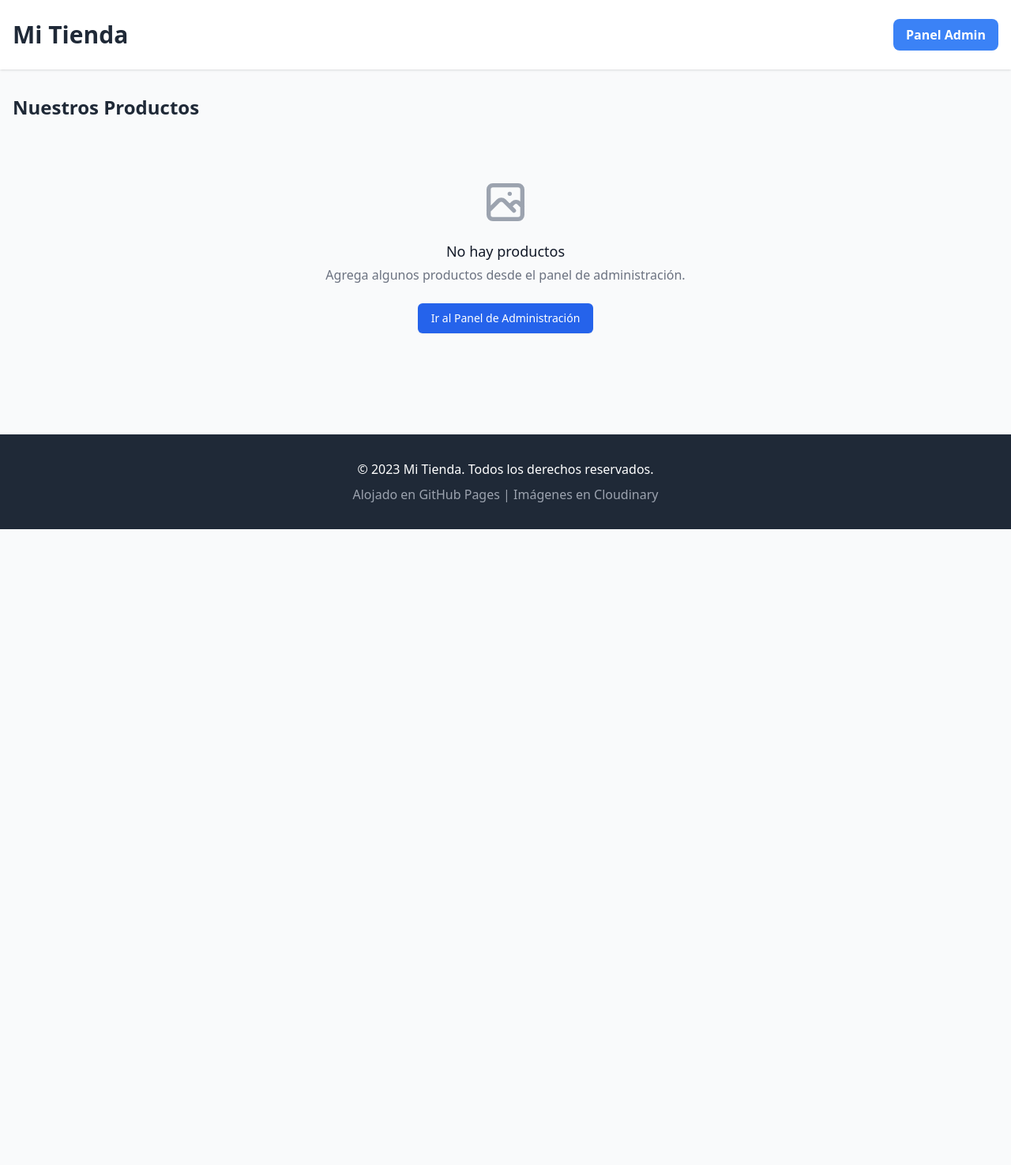
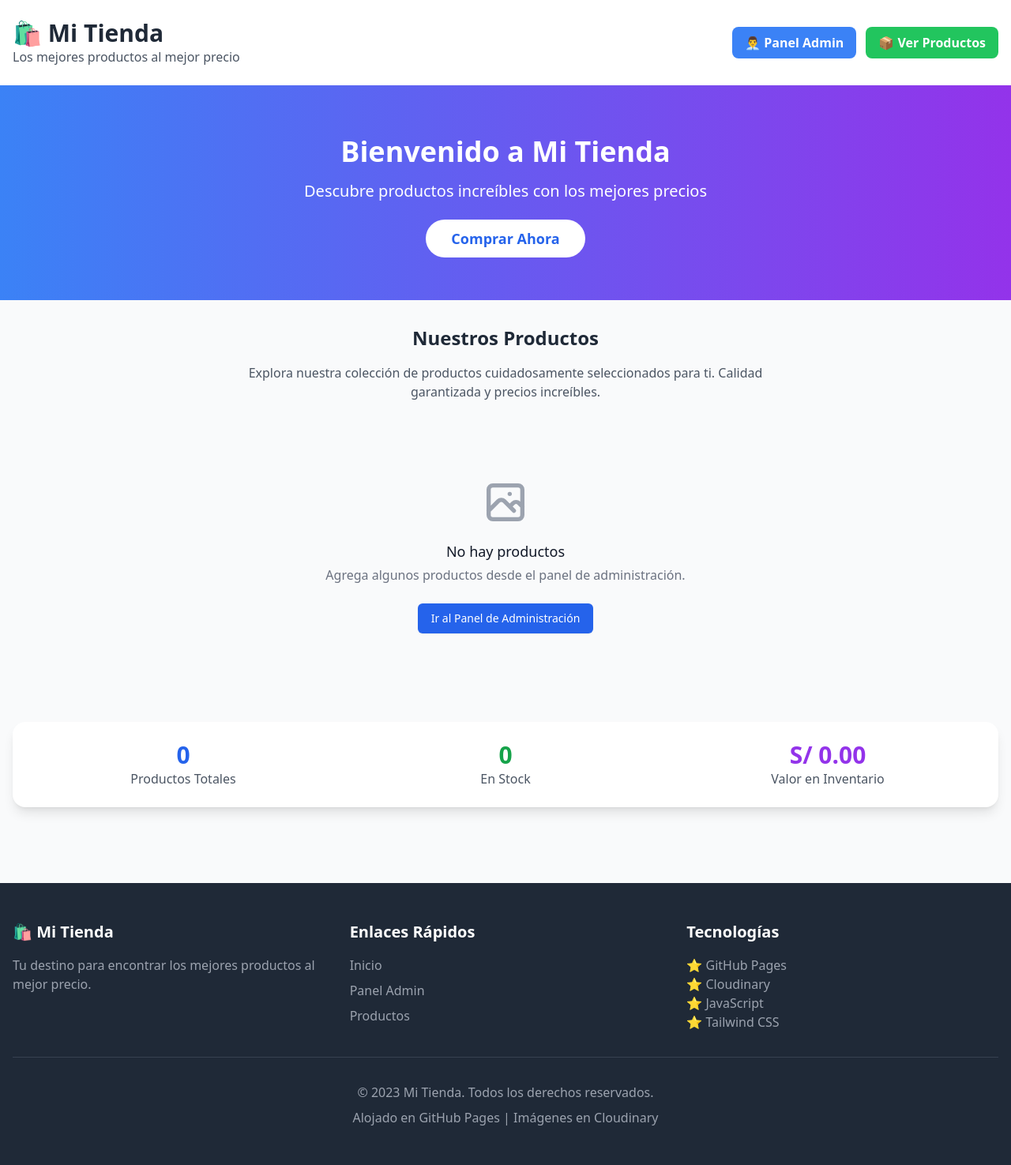
Before and after one commit to R0drigoAV/mi_tienda, a plain HTML site: page index.html in a window 1280 px wide. Shown: the whole page at 79% size. Before the commit the page ends 800 px from the top, so only its background shows below. Drawn offline with nearby package versions, Linux system fonts and the light colour scheme.

Commit message:
Diseño completo de tienda con estadísticas y mejoras visuales

```diff
--- a/index.html
+++ b/index.html
@@ -3,35 +3,145 @@
 <head>
   <meta charset="UTF-8">
   <meta name="viewport" content="width=device-width, initial-scale=1.0">
-  <title>Tienda</title>
+  <title>Mi Tienda Online</title>
   <script src="https://cdn.tailwindcss.com"></script>
+  <style>
+    .product-card {
+      transition: all 0.3s ease;
+    }
+    .product-card:hover {
+      transform: translateY(-5px);
+      box-shadow: 0 20px 25px -5px rgba(0, 0, 0, 0.1), 0 10px 10px -5px rgba(0, 0, 0, 0.04);
+    }
+    .line-clamp-2 {
+      display: -webkit-box;
+      -webkit-line-clamp: 2;
+      -webkit-box-orient: vertical;
+      overflow: hidden;
+    }
+    .media-preview {
+      height: 192px;
+      object-fit: cover;
+      width: 100%;
+    }
+  </style>
 </head>
 <body class="bg-gray-50 min-h-screen">
-  <header class="bg-white shadow">
+  <!-- Header -->
+  <header class="bg-white shadow-lg">
     <div class="container mx-auto px-4 py-6">
-      <div class="flex justify-between items-center">
-        <h1 class="text-3xl font-bold text-gray-800">Mi Tienda</h1>
-        <a href="admin.html" class="bg-blue-500 hover:bg-blue-600 text-white font-semibold py-2 px-4 rounded-lg">
-          Panel Admin
-        </a>
+      <div class="flex flex-col sm:flex-row justify-between items-center gap-4">
+        <div class="text-center sm:text-left">
+          <h1 class="text-3xl font-bold text-gray-800">🛍️ Mi Tienda</h1>
+          <p class="text-gray-600">Los mejores productos al mejor precio</p>
+        </div>
+        <div class="flex gap-3">
+          <a href="admin.html" class="bg-blue-500 hover:bg-blue-600 text-white font-semibold py-2 px-4 rounded-lg">
+            👨‍💼 Panel Admin
+          </a>
+          <a href="#products" class="bg-green-500 hover:bg-green-600 text-white font-semibold py-2 px-4 rounded-lg">
+            📦 Ver Productos
+          </a>
+        </div>
       </div>
     </div>
   </header>
 
-  <main class="container mx-auto py-8 px-4">
-    <h2 class="text-2xl font-semibold mb-6 text-gray-800">Nuestros Productos</h2>
-    <div id="product-list" class="grid grid-cols-1 sm:grid-cols-2 md:grid-cols-3 gap-6">
+  <!-- Hero Section -->
+  <section class="bg-gradient-to-r from-blue-500 to-purple-600 text-white py-16">
+    <div class="container mx-auto px-4 text-center">
+      <h2 class="text-4xl font-bold mb-4">Bienvenido a Mi Tienda</h2>
+      <p class="text-xl mb-8">Descubre productos increíbles con los mejores precios</p>
+      <a href="#products" class="bg-white text-blue-600 font-bold py-3 px-8 rounded-full text-lg hover:bg-gray-100 transition-colors">
+        Comprar Ahora
+      </a>
+    </div>
+  </section>
+
+  <!-- Products Section -->
+  <main id="products" class="container mx-auto py-8 px-4">
+    <div class="text-center mb-12">
+      <h2 class="text-2xl font-semibold text-gray-800 mb-4">Nuestros Productos</h2>
+      <p class="text-gray-600 max-w-2xl mx-auto">
+        Explora nuestra colección de productos cuidadosamente seleccionados para ti.
+        Calidad garantizada y precios increíbles.
+      </p>
+    </div>
+
+    <div id="product-list" class="grid grid-cols-1 sm:grid-cols-2 lg:grid-cols-3 xl:grid-cols-4 gap-6">
       <!-- Los productos se cargarán aquí con JavaScript -->
+    </div>
+
+    <!-- Stats -->
+    <div class="mt-16 bg-white rounded-2xl shadow-lg p-6">
+      <div class="grid grid-cols-1 md:grid-cols-3 gap-6 text-center">
+        <div>
+          <div class="text-3xl font-bold text-blue-600" id="total-products">0</div>
+          <div class="text-gray-600">Productos Totales</div>
+        </div>
+        <div>
+          <div class="text-3xl font-bold text-green-600" id="available-products">0</div>
+          <div class="text-gray-600">En Stock</div>
+        </div>
+        <div>
+          <div class="text-3xl font-bold text-purple-600" id="total-value">S/ 0.00</div>
+          <div class="text-gray-600">Valor en Inventario</div>
+        </div>
+      </div>
     </div>
   </main>
 
-  <footer class="bg-gray-800 text-white py-8 mt-12">
-    <div class="container mx-auto px-4 text-center">
-      <p>© 2023 Mi Tienda. Todos los derechos reservados.</p>
-      <p class="mt-2 text-gray-400">Alojado en GitHub Pages | Imágenes en Cloudinary</p>
+  <!-- Footer -->
+  <footer class="bg-gray-800 text-white py-12 mt-16">
+    <div class="container mx-auto px-4">
+      <div class="grid grid-cols-1 md:grid-cols-3 gap-8">
+        <div>
+          <h3 class="text-xl font-bold mb-4">🛍️ Mi Tienda</h3>
+          <p class="text-gray-400">
+            Tu destino para encontrar los mejores productos al mejor precio.
+          </p>
+        </div>
+        <div>
+          <h3 class="text-xl font-bold mb-4">Enlaces Rápidos</h3>
+          <ul class="space-y-2">
+            <li><a href="index.html" class="text-gray-400 hover:text-white">Inicio</a></li>
+            <li><a href="admin.html" class="text-gray-400 hover:text-white">Panel Admin</a></li>
+            <li><a href="#products" class="text-gray-400 hover:text-white">Productos</a></li>
+          </ul>
+        </div>
+        <div>
+          <h3 class="text-xl font-bold mb-4">Tecnologías</h3>
+          <div class="text-gray-400">
+            <p>⭐ GitHub Pages</p>
+            <p>⭐ Cloudinary</p>
+            <p>⭐ JavaScript</p>
+            <p>⭐ Tailwind CSS</p>
+          </div>
+        </div>
+      </div>
+      <div class="border-t border-gray-700 mt-8 pt-8 text-center">
+        <p class="text-gray-400">© 2023 Mi Tienda. Todos los derechos reservados.</p>
+        <p class="text-gray-400 mt-2">Alojado en GitHub Pages | Imágenes en Cloudinary</p>
+      </div>
     </div>
   </footer>
 
   <script src="app.js"></script>
+  <script>
+    // Estadísticas de productos
+    document.addEventListener("DOMContentLoaded", function() {
+      const products = JSON.parse(localStorage.getItem("products")) || [];
+
+      // Calcular estadísticas
+      const totalProducts = products.length;
+      const availableProducts = products.filter(p => p.quantity > 0).length;
+      const totalValue = products.reduce((sum, product) => sum + (product.price * product.quantity), 0);
+
+      // Actualizar DOM
+      document.getElementById('total-products').textContent = totalProducts;
+      document.getElementById('available-products').textContent = availableProducts;
+      document.getElementById('total-value').textContent = `S/ ${totalValue.toFixed(2)}`;
+    });
+  </script>
 </body>
 </html>
```
